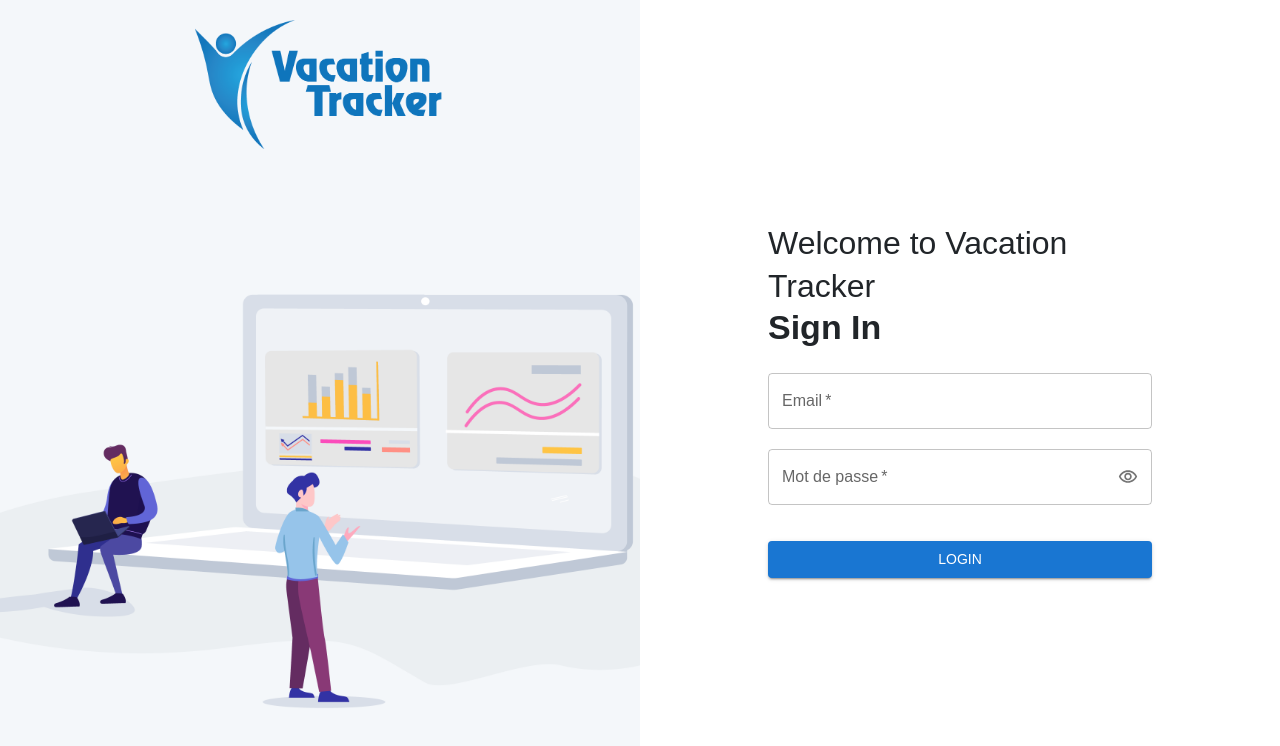
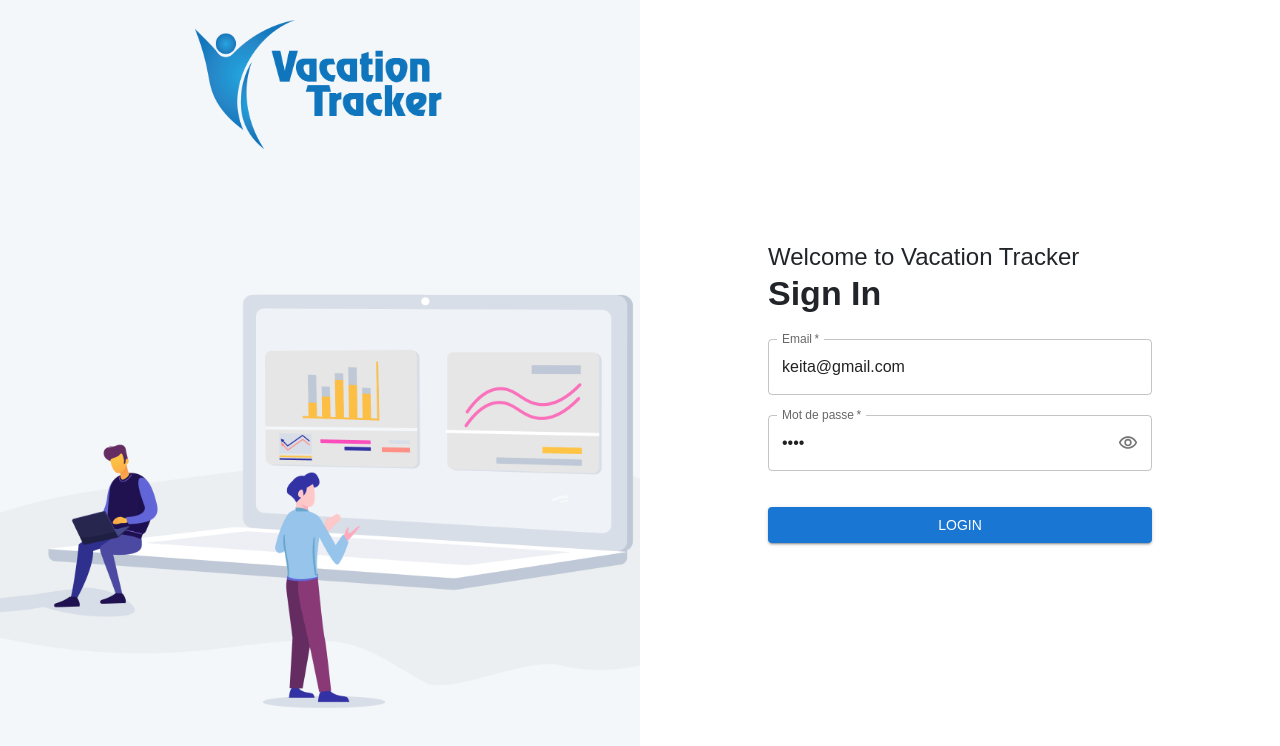
Before and after one commit to Taha-Seddik/EmployeesVacationsTracker, a React (Vite) app in the folder employeesvacationtracker.client/: page /signIn in a window 1280 px wide. Shown: the top 746 px of the page. Built offline with nearby package versions, Linux system fonts and the light colour scheme.

Commit message:
ready for admin

```diff
--- a/employeesvacationtracker.client/src/components/auth/LoginForm.tsx
+++ b/employeesvacationtracker.client/src/components/auth/LoginForm.tsx
@@ -7,16 +7,20 @@
 import { useState } from "react";
 import { SignInData } from "../../models/authTypes";
 import { Button } from "@mui/material";
+import { useNavigate } from "react-router-dom";
+import { RoutesMap } from "../../routing/appRoutes";
 
-const LoginFormContainer = styled(Box)(() => ({
+const LoginFormContainer = styled(Box)(({ theme }) => ({
   width: "60%",
+  marginTop: theme.spacing(-2),
 }));
 
-const getDefaultFormState = () => ({ email: "", password: "" });
+const getDefaultFormState = () => ({ email: "keita@gmail.com", password: "1111" });
 
 export const LoginForm: React.FC<{}> = () => {
   const [showPassword, setShowPassword] = useState(false);
   const [signInData, setSignInData] = useState<SignInData>(getDefaultFormState());
+  const navigate = useNavigate();
 
   const handleClickShowPassword = () => {
     setShowPassword(!showPassword);
@@ -32,12 +36,15 @@
 
   const handleSubmit = (e: any) => {
     e.preventDefault();
+
+    // go to home page
+    navigate(RoutesMap.home.path);
   };
 
   return (
     <LoginFormContainer>
       <form onSubmit={handleSubmit}>
-        <Typography variant="h5" fontWeight={300} fontSize="2rem">
+        <Typography variant="h5" fontWeight={300}>
           Welcome to Vacation Tracker
         </Typography>
         <Typography variant="h4" fontWeight={600}>
--- a/employeesvacationtracker.client/src/pages/signInPage.tsx
+++ b/employeesvacationtracker.client/src/pages/signInPage.tsx
@@ -23,23 +23,12 @@
   height: "100%",
 }));
 
-const RightSideContainer = styled(Box)(({ theme }) => ({
+const RightSideContainer = styled(Box)(() => ({
   margin: "0 auto",
   display: "flex",
   flexDirection: "column",
   alignItems: "center",
   justifyContent: "center",
-}));
-
-const LoginEnvelop = styled(Box)(({ theme }) => ({
-  // width: "80%",
-  margin: "0 auto",
-  // textAlign: "center",
-  display: "flex",
-  flexDirection: "column",
-  alignItems: "center",
-  justifyContent: "center",
-  padding: theme.spacing(8),
 }));
 
 const SignInPage: React.FC<{}> = () => {
@@ -50,9 +39,7 @@
         <CustomImg src={"/images/loginLeftBg-01.png"} alt="loginImg" />
       </LeftSideContainer>
       <RightSideContainer className="rightSideBlock" flex={1}>
-        {/* <LoginEnvelop> */}
         <LoginForm />
-        {/* </LoginEnvelop> */}
       </RightSideContainer>
     </Box>
   );
--- a/employeesvacationtracker.client/src/routing/appRoutes.tsx
+++ b/employeesvacationtracker.client/src/routing/appRoutes.tsx
@@ -5,7 +5,7 @@
 
 export const RoutesMap = {
   home: {
-    path: `/home`,
+    path: `/adminHome`,
   },
   signIn: {
     path: `/signIn`,
```
